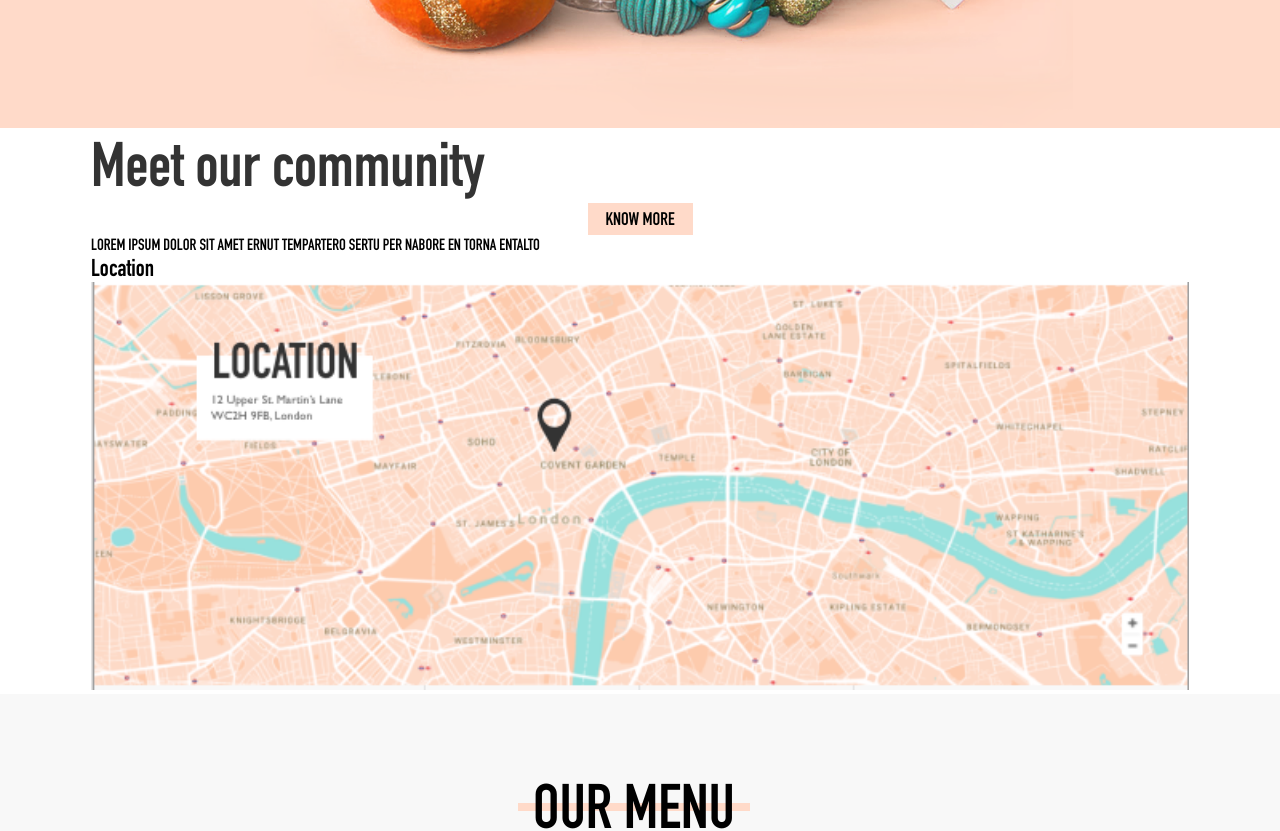
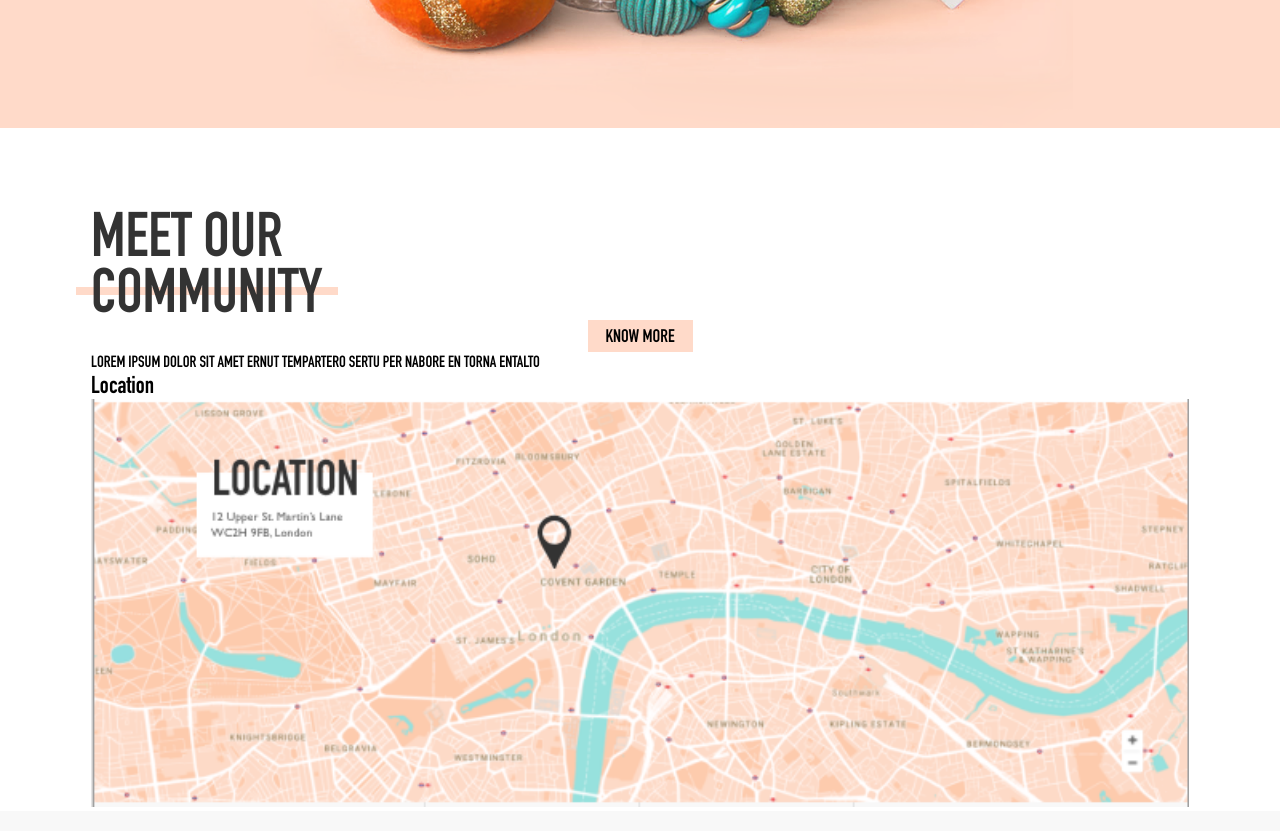
Before and after one commit to vijayranghar/cafe-london, a React app: page / in a window 1280 px wide. Shown: the part 640-1471 px from the top of the page. Built offline with nearby package versions, Linux system fonts and the light colour scheme.

Commit message:
some more ui t more UI tweaks

```diff
--- a/src/components/CollaborateWithUs/style.scss
+++ b/src/components/CollaborateWithUs/style.scss
@@ -77,7 +77,7 @@
         margin-left: auto;
         border: none;
         text-transform: uppercase;
-        padding: 0 9px;
+        padding: 6px 9px;
         line-height: .4;
       }
     }
--- a/src/components/Community/index.js
+++ b/src/components/Community/index.js
@@ -7,7 +7,8 @@ class Community extends Component {
     return (
       <section className="community">
         <div className="container">
-          <h2>Meet our community</h2>
+          <h2>Meet our</h2>
+          <h2 className="heading-strikethrough">community</h2>
           <div className="badge">Know more</div>
           <p>LOREM IPSUM DOLOR SIT AMET ERNUT TEMPARTERO SERTU PER NABORE EN TORNA ENTALTO</p>
         </div>
--- a/src/components/Community/style.scss
+++ b/src/components/Community/style.scss
@@ -1,8 +1,20 @@
 @import '../../assets/stylesheets/variables';
+@import '../../assets/stylesheets/mixins';
 
 .community {
+  padding-top: 80px;
   h2 {
     font-size: 62px;
     color: $color-mine-shaft;
+    text-transform: uppercase;
+    line-height: .9;
+    &.heading-strikethrough {
+      display: inline-block;
+      position: relative;
+      @include strikeThroughText($color-tuft-bush);
+    }
+    &.badge {
+      margin-left: 0;
+    }
   }
 }
```
